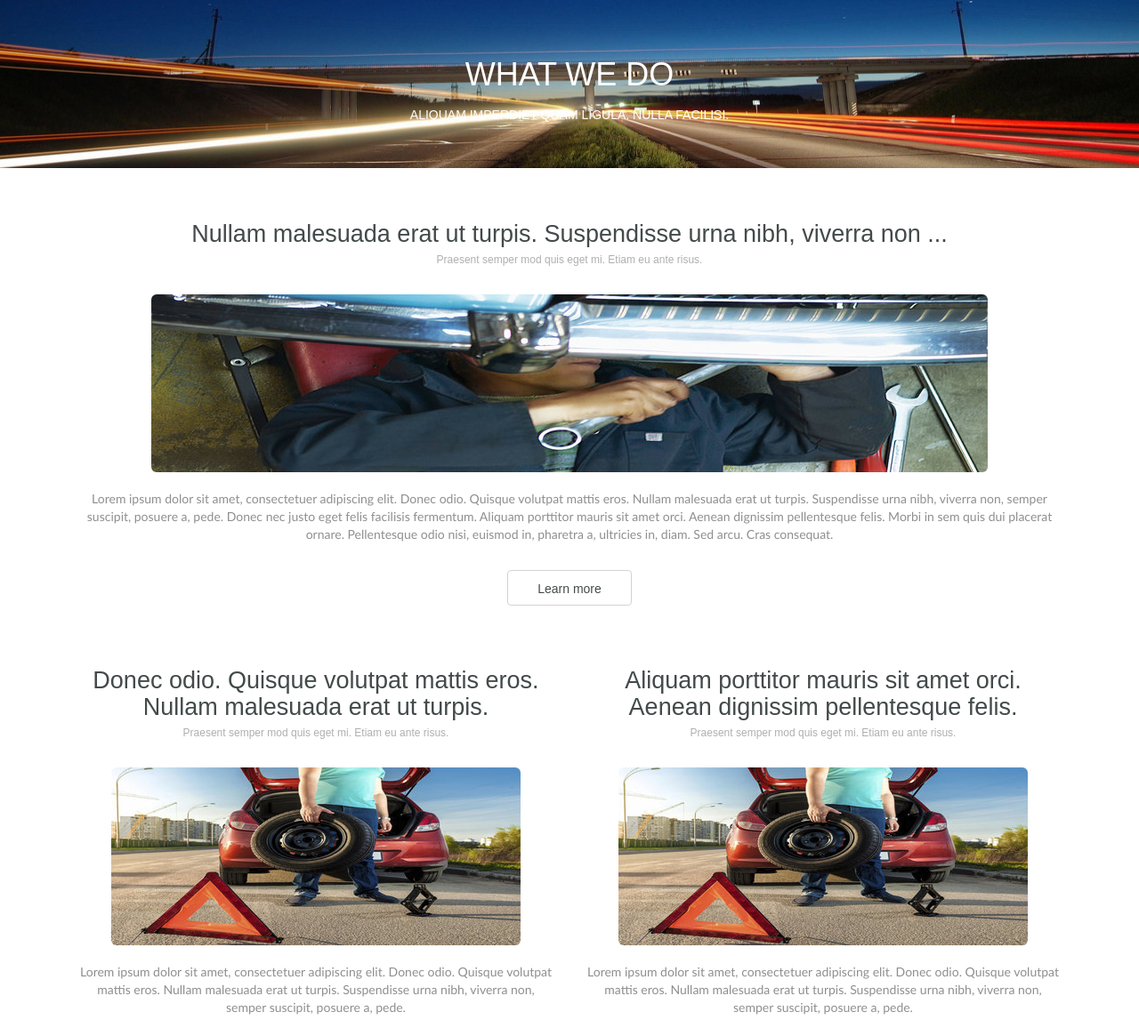
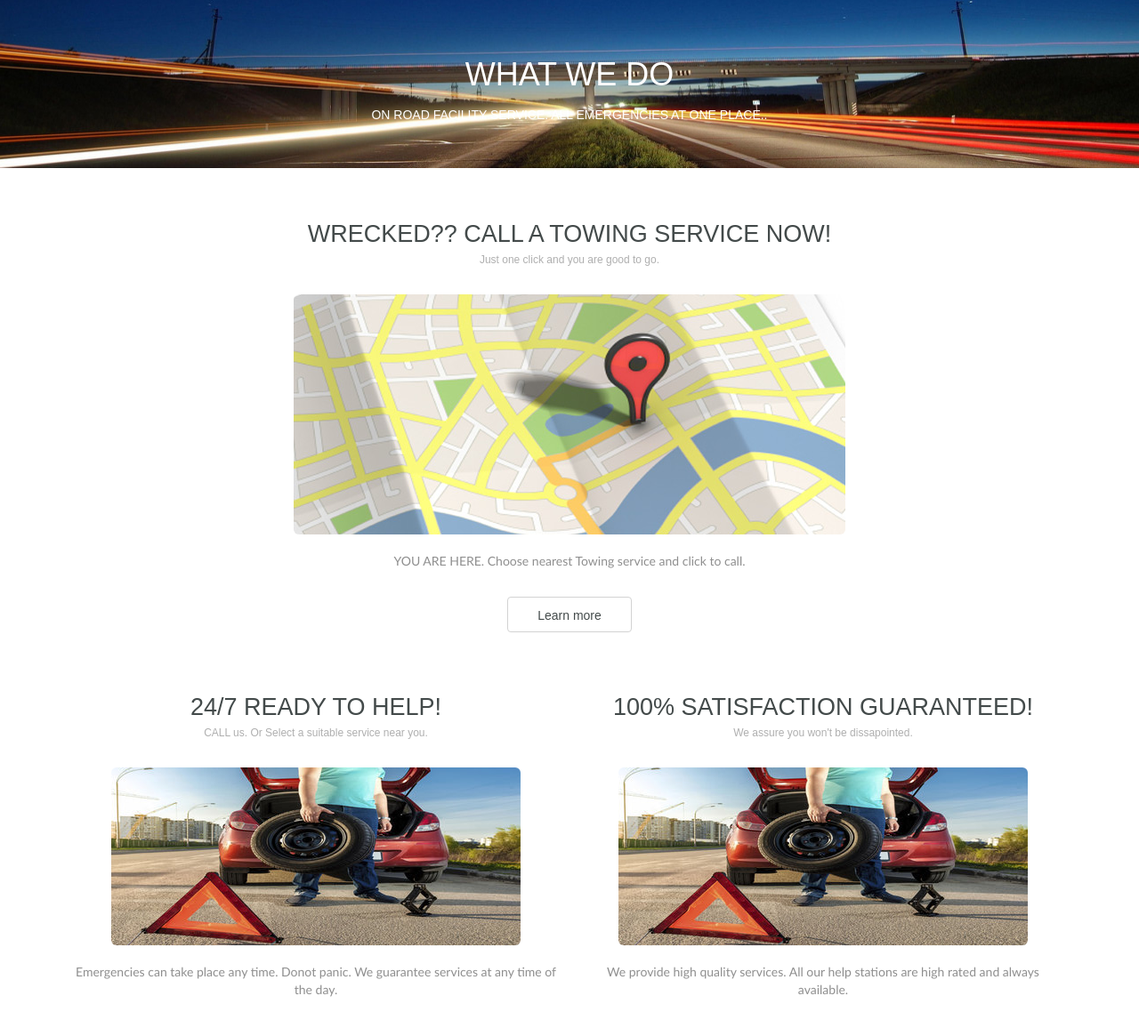
Before and after one commit to DanishRafique/WreckHelp, a plain HTML site: page index.html in a window 1280 px wide. Shown: the part 839-1995 px from the top of the page at 89% size. Drawn offline with nearby package versions, Linux system fonts and the light colour scheme; a web font is replaced by a local one.

Commit message:
design modified
please read the comment beside towing services in index.html . see if
that can be implemented.

```diff
--- a/index.html
+++ b/index.html
@@ -67,8 +67,8 @@
       <div class="item"> <img data-src="images/banner/banner1.jpg" alt="First slide" src="images/banner/banner1.jpg">
         <div class="container">
           <div class="carousel-caption">
-            <h1>Vivamus mollis, mauris sed dapibus sodales</h1>
-              <p>Nulla eu mattis, aenean eget velit augue. Proin pulvinar rutrum leo, at gravida. </p>
+            <h1>NEED HELP ? CALL US NOW! </h1>
+              <p>Your guide during emergencies. 24 hours service. Save time searching for help.</p>
 
 
               <!--<p>
@@ -87,8 +87,8 @@
         <div class="item active"> <img data-src="images/banner/banner1.jpg" alt="Second slide" src="images/banner/banner1.jpg">
             <div class="container">
                 <div class="carousel-caption">
-                    <h1>Class aptent taciti sociosqu ristique accumsan leo</h1>
-                    <p>Etiam facilisis mauris sit amet venenatis tincidunt. Suspendisse elementum.</p>
+                    <h1>HELP YOURSELF DURING EMERGENCIES. LEARN FROM OUR TUTORIALS NOW.</h1>
+                    <p>Short tutorials. Learn from experts. Taught in an easy way. </p>
                     <!--<p><a class="btn btn-lg btn-success big-btn android-btn" href="#">
   				<img width="80px" class="pull-left" src="http://www.userlogos.org/files/logos/jumpordie/google_play_04.png"><div class="btn-text"><small>Available on</small><br><strong>Google Play</strong></div></a>-->
 
@@ -123,28 +123,29 @@
   </div>
   <div class="row heading__block text-center no-margin nothing">
     <h2>WHAT WE DO</h2>
-    <p class="small-paragraph">Aliquam imperdiet quam ligula. Nulla facilisi.</p>
+    <p class="small-paragraph">On Road Facility Service. All Emergencies at one place..</p>
   </div>
   <div class="row no-margin grey-info-block text-center">
     <div class="container">
-      <h3>Nullam malesuada erat ut turpis. Suspendisse urna nibh, viverra non ...</h3>
-      <p class="small-paragraph">Praesent semper mod quis eget mi. Etiam eu ante risus. </p>
-      <div class="col-md-12"> <img src="images/content__images/image_940x200.jpg" alt="img" class="img-rounded img-responsive">
-        <p>Lorem ipsum dolor sit amet, consectetuer adipiscing elit. Donec odio. Quisque volutpat mattis eros. Nullam malesuada erat ut turpis. Suspendisse urna nibh, viverra non, semper suscipit, posuere a, pede. Donec nec justo eget felis facilisis fermentum. Aliquam porttitor mauris sit amet orci. Aenean dignissim pellentesque felis.
-          Morbi in sem quis dui placerat ornare. Pellentesque odio nisi, euismod in, pharetra a, ultricies in, diam. Sed arcu. Cras consequat.</p>
+      <h3>WRECKED?? CALL A TOWING SERVICE NOW! </h3>
+      <p class="small-paragraph">Just one click and you are good to go.</p>
+      <div class="col-md-12"> <img src="images/content__images/location.jpg" alt="img" class="img-rounded img-responsive"> <!-- this image will be replaced by a google map which will detect the user's location and show them the nearest towing service. -->
+        <p> YOU ARE HERE.
+			Choose nearest Towing service and click to call.
+		 </p>
         <p><a href="#" class="btn btn-primary">Learn more</a></p>
       </div>
       <div class="col-md-6">
-        <h3>Donec odio. Quisque volutpat mattis eros. Nullam malesuada erat ut turpis. </h3>
-        <p class="small-paragraph">Praesent semper mod quis eget mi. Etiam eu ante risus.</p>
+        <h3>24/7 READY TO HELP!  </h3>
+        <p class="small-paragraph">CALL us. Or Select a suitable service near you.</p>
         <img src="images/content__images/image_460x200.jpg" alt="pic" class="img-rounded img-responsive">
-        <p>Lorem ipsum dolor sit amet, consectetuer adipiscing elit. Donec odio. Quisque volutpat mattis eros. Nullam malesuada erat ut turpis. Suspendisse urna nibh, viverra non, semper suscipit, posuere a, pede.</p>
+        <p>Emergencies can take place any time. Donot panic. We guarantee services at any time of the day.  </p>
       </div>
       <div class="col-md-6">
-        <h3>Aliquam porttitor mauris sit amet orci. Aenean dignissim pellentesque felis.</h3>
-        <p class="small-paragraph">Praesent semper mod quis eget mi. Etiam eu ante risus.</p>
+        <h3>100% SATISFACTION GUARANTEED!</h3>
+        <p class="small-paragraph">We assure you won't be dissapointed. </p>
         <img src="images/content__images/image_460x200.jpg" alt="pic" class="img-rounded img-responsive">
-        <p>Lorem ipsum dolor sit amet, consectetuer adipiscing elit. Donec odio. Quisque volutpat mattis eros. Nullam malesuada erat ut turpis. Suspendisse urna nibh, viverra non, semper suscipit, posuere a, pede.</p>
+        <p>We provide high quality services. All our help stations are high rated and always available.  </p>
       </div>
     </div>
   </div>
```
Also changed, not shown: images/content__images/emer.jpg (added), images/content__images/location.jpg (added).
